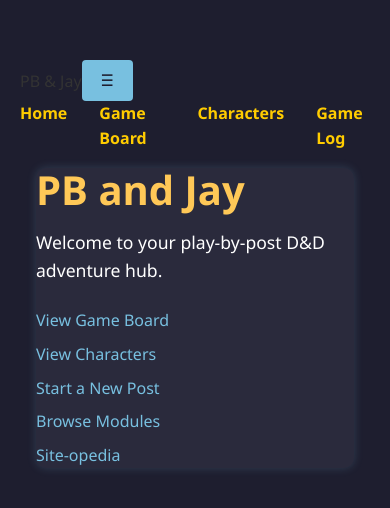
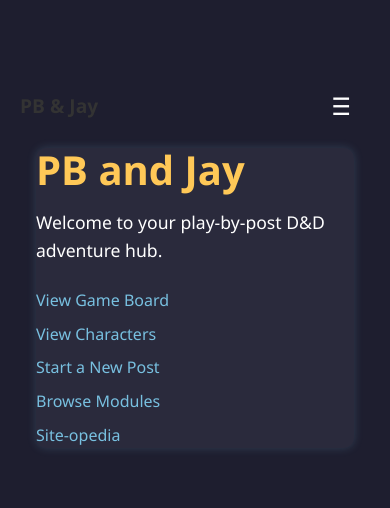
Before and after one commit to matthewstitt42959/pbandj, a React (Vite) app in the folder pb-and-jay/: page / in a window 390 px wide. Shown: the part 146-654 px from the top of the page. Built offline with nearby package versions, Linux system fonts and the light colour scheme.

Commit message:
Update Navbar.css

```diff
--- a/pb-and-jay/src/components/Navbar.css
+++ b/pb-and-jay/src/components/Navbar.css
@@ -1,17 +1,65 @@
-.nav-bar ul {
+..nav-bar {
+  background-color: #333;
+  color: white;
+  padding: 0.5rem 1rem;
+  position: relative;
+}
+
+.nav-header {
+  display: flex;
+  justify-content: space-between;
+  align-items: center;
+}
+
+.nav-title {
+  font-size: 1.2rem;
+  font-weight: bold;
+}
+
+.hamburger {
+  background: none;
+  border: none;
+  color: white;
+  font-size: 1.5rem;
+  display: none;
+  cursor: pointer;
+}
+
+.nav-links {
   list-style: none;
   display: flex;
+  gap: 1.5rem;
   justify-content: center;
-    gap: 2rem;
-    padding: 0;
-    margin: 0;
+  padding: 0.5rem 0;
 }
 
-.nav-bar a {
+.nav-links li a {
   color: #ffcc00;
   text-decoration: none;
   font-weight: bold;
 }
-.nav-bar a:hover {
-    text-decoration: underline;
+
+.nav-links li a.active {
+  border-bottom: 2px solid #ffcc00;
 }
+
+@media (max-width: 768px) {
+  .hamburger {
+    display: block;
+  }
+
+  .nav-links {
+    flex-direction: column;
+    display: none;
+    gap: 0;
+    margin-top: 0.5rem;
+  }
+
+  .nav-links.open {
+    display: flex;
+  }
+
+  .nav-links li {
+    margin: 0.5rem 0;
+  }
+}
```
Lines whose indentation alone changed are shown as unchanged.
